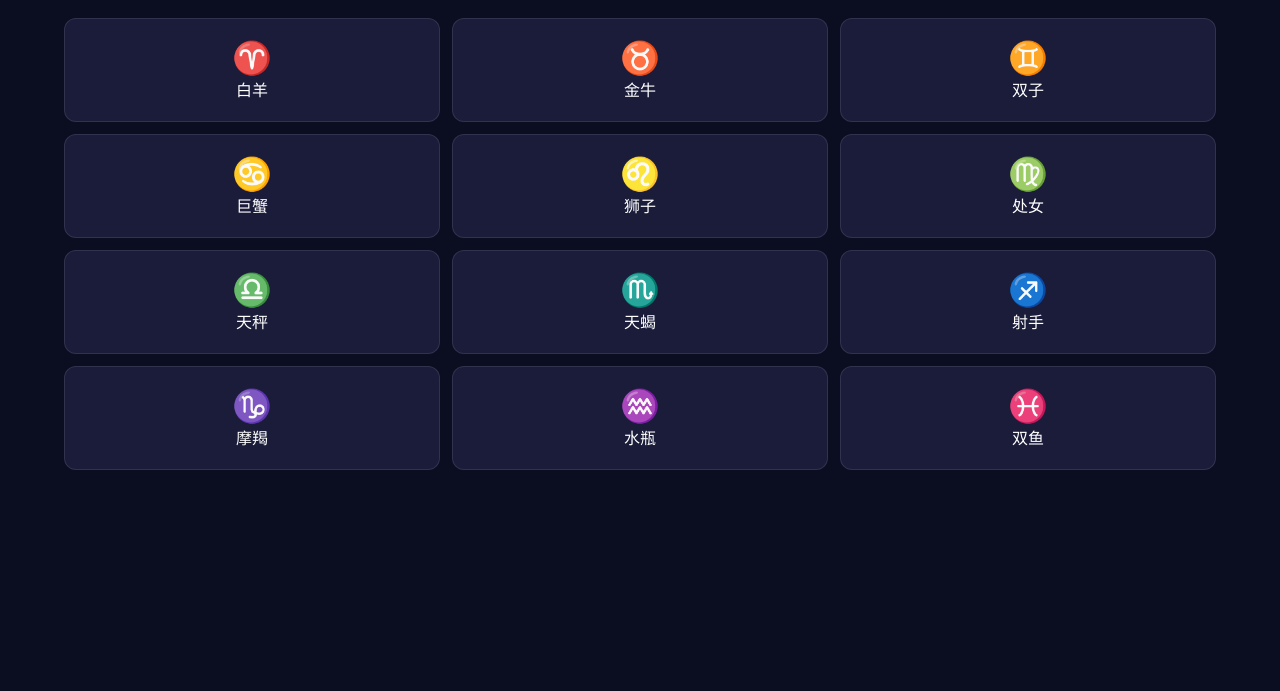
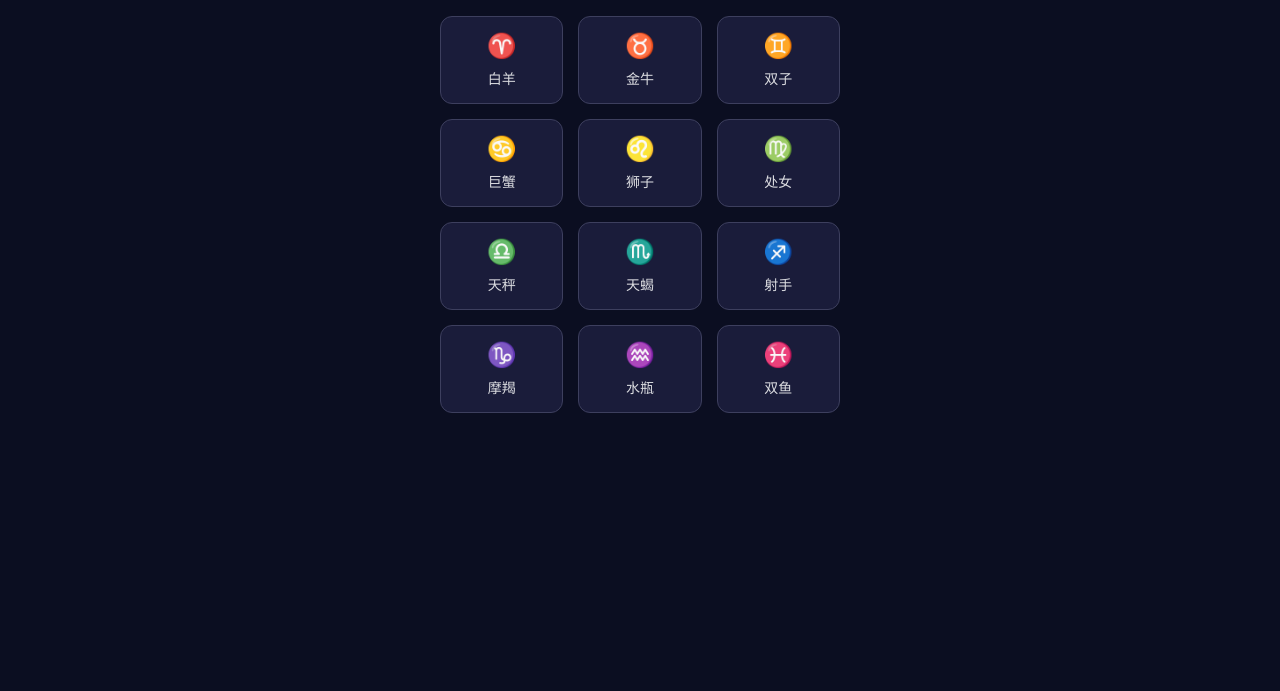
Before and after one commit to juneniceaa-max/astro-app, a plain HTML site: page index.html in a window 1280 px wide. Shown: the part 109-800 px from the top of the page. Drawn offline with Linux system fonts and the light colour scheme.

Commit message:
Update index.html

```diff
--- a/index.html
+++ b/index.html
@@ -2,53 +2,45 @@
 <html lang="zh-CN">
 <head>
     <meta charset="UTF-8">
-    <meta name="viewport" content="width=device-width, initial-scale=1.0, user-scalable=no">
+    <meta name="viewport" content="width=device-width, initial-scale=1.0">
     <title>星语占星</title>
     <link rel="manifest" href="manifest.json">
+    <link rel="icon" href="icon.png" type="image/png">
     <style>
-        :root { --bg: #0b0e21; --card: #1a1c3a; --accent: #a29bfe; }
-        body { margin: 0; background: var(--bg); color: white; font-family: sans-serif; display: flex; flex-direction: column; align-items: center; min-height: 100vh; }
-        .grid { display: grid; grid-template-columns: repeat(3, 1fr); gap: 12px; width: 90%; margin-top: 20px; }
-        .item { background: var(--card); padding: 20px 5px; border-radius: 12px; text-align: center; border: 1px solid rgba(255,255,255,0.1); }
-        #modal { display: none; position: fixed; top: 50%; left: 50%; transform: translate(-50%, -50%); background: #2d3436; padding: 25px; border-radius: 20px; width: 70%; z-index: 9999; border: 2px solid var(--accent); text-align: center; }
-        #overlay { display: none; position: fixed; top: 0; left: 0; width: 100%; height: 100%; background: rgba(0,0,0,0.8); z-index: 9998; }
+        body { background: #0b0e21; color: white; font-family: sans-serif; display: flex; flex-direction: column; align-items: center; padding: 20px; }
+        h1 { color: #a29bfe; margin-bottom: 30px; }
+        #zodiac-container { display: grid; grid-template-columns: repeat(3, 1fr); gap: 15px; width: 100%; max-width: 400px; }
+        .zodiac-card { background: #1a1c3a; padding: 15px; border-radius: 12px; text-align: center; border: 1px solid #3d3f5e; transition: transform 0.2s; }
+        .zodiac-card:active { transform: scale(0.95); background: #2d2f4e; }
+        .icon { font-size: 24px; margin-bottom: 8px; display: block; }
+        .name { font-size: 14px; color: #dcdde1; }
     </style>
 </head>
 <body>
-    <h1 style="margin-top:40px;">✨ 每日星运</h1>
-    <div id="grid" class="grid"></div>
-    <div id="overlay" onclick="closeM()"></div>
-    <div id="modal"><h2 id="m-t"></h2><p id="m-p">加载中...</p><button onclick="closeM()" style="margin-top:15px; padding:10px 20px; border-radius:20px; border:none; background:var(--accent);">关闭</button></div>
+    <h1>星语占星</h1>
+    <div id="zodiac-container"></div>
 
     <script>
-        // 1. 立即渲染内容
-        var signs = ['白羊','金牛','双子','巨蟹','狮子','处女','天秤','天蝎','射手','摩羯','水瓶','双鱼'];
-        var icons = ['♈','♉','♊','♋','♌','♍','♎','♏','♐','♑','♒','♓'];
-        var g = document.getElementById('grid');
+        // 星座数据渲染
+        const zodiacs = [
+            {n:'白羊', i:'♈'}, {n:'金牛', i:'♉'}, {n:'双子', i:'♊'},
+            {n:'巨蟹', i:'♋'}, {n:'狮子', i:'♌'}, {n:'处女', i:'♍'},
+            {n:'天秤', i:'♎'}, {n:'天蝎', i:'♏'}, {n:'射手', i:'♐'},
+            {n:'摩羯', i:'♑'}, {n:'水瓶', i:'♒'}, {n:'双鱼', i:'♓'}
+        ];
+        const container = document.getElementById('zodiac-container');
+        zodiacs.forEach(z => {
+            const card = document.createElement('div');
+            card.className = 'zodiac-card';
+            card.innerHTML = `<span class="icon">${z.i}</span><span class="name">${z.n}</span>`;
+            container.appendChild(card);
+        });
 
-        for (var i = 0; i < signs.length; i++) {
-            (function(index){
-                var d = document.createElement('div');
-                d.className = 'item';
-                d.innerHTML = '<div style="font-size:2rem">' + icons[index] + '</div>' + signs[index];
-                d.onclick = function() {
-                    document.getElementById('m-t').innerText = signs[index] + '座';
-                    document.getElementById('m-p').innerText = "今日运势大吉，适合开启新计划！";
-                    document.getElementById('modal').style.display = 'block';
-                    document.getElementById('overlay').style.display = 'block';
-                };
-                g.appendChild(d);
-            })(i);
-        }
-
-        function closeM() {
-            document.getElementById('modal').style.display = 'none';
-            document.getElementById('overlay').style.display = 'none';
-        }
-
-        // 2. 最后再注册 SW
+        // 注册 Service Worker
         if ('serviceWorker' in navigator) {
-            navigator.serviceWorker.register('./sw.js').then(() => console.log("PWA Ready"));
+            navigator.serviceWorker.register('./sw.js')
+                .then(() => console.log('服务就绪'))
+                .catch(err => console.log('失败', err));
         }
     </script>
 </body>
```
